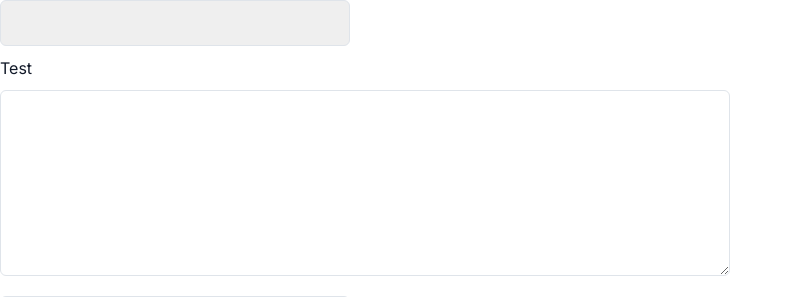
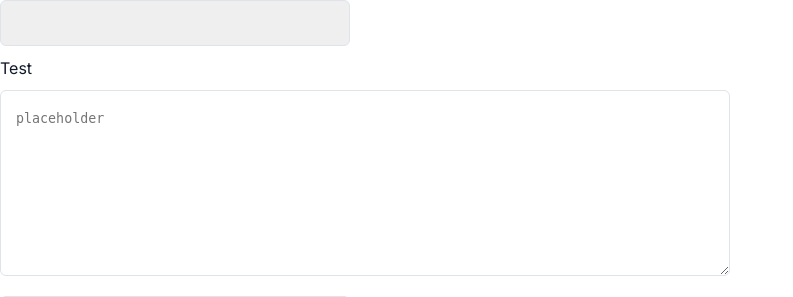
Before and after one commit to SBKF19/Congefacile, a PHP site: page /test-css.php in a window 1280 px wide. Shown: the part 520-817 px from the top of the page, without its empty margins (0-793 px from the left). Run offline with PHP 8.4, Linux system fonts and the light colour scheme; lists and menus that the app fills with data are empty.

Commit message:
test du css

```diff
--- a/test-css.php
+++ b/test-css.php
@@ -20,7 +20,7 @@
 <select name="test1" id="test1"></select>
 
 <label class="label-input" for="test2">Test</label>
-<textarea name="test2" id="test2"></textarea>
+<textarea name="test2" id="test2" placeholder="placeholder"></textarea>
 
 <label for="pass1"></label>
 <input type="password" name="pass1"></input>
```
